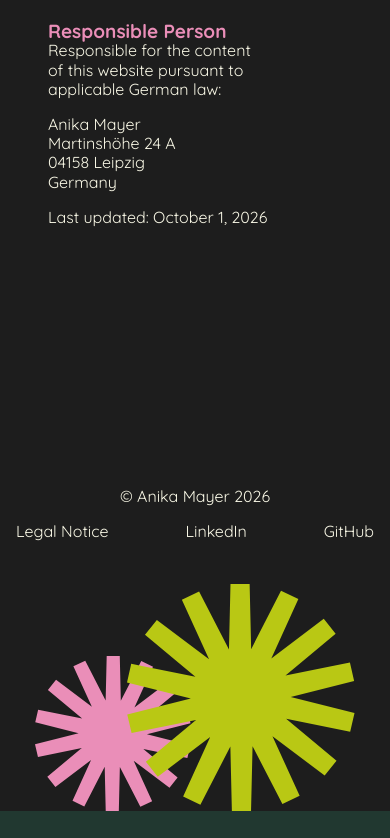
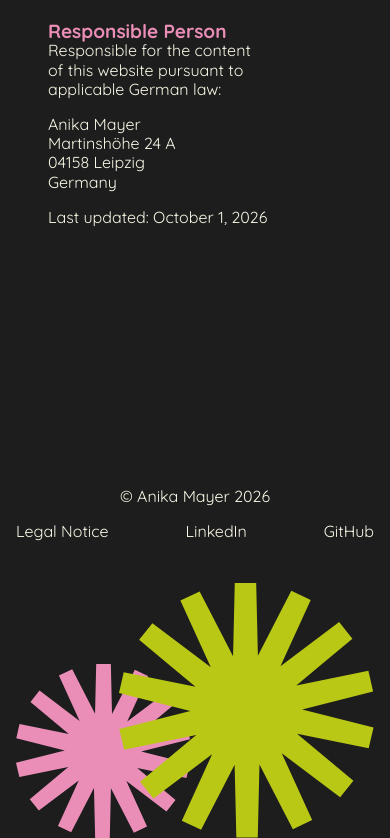
Before and after one commit to AnikaMayer/Portfolio, an Angular app: page /legal-notice in a window 390 px wide. Shown: the part 2383-3221 px from the top of the page. Before the commit the page ends 3194 px from the top, so only its background shows below. Built offline with nearby package versions, Linux system fonts and the light colour scheme.

Commit message:
style: footer tablet responsive

```diff
--- a/src/app/layout/footer/footer.scss
+++ b/src/app/layout/footer/footer.scss
@@ -12,10 +12,13 @@
   background-color: $bgDark;
 
   .content {
-    display: grid;
-    grid-template-columns: 1fr 1fr 1fr;
+    display: flex;
+    justify-content: space-between;
     align-items: end;
-    padding: 0 clamp(16px, calc(-21.333px + 9.333vw), 72px) 56px;
+    // display: grid;
+    // grid-template-columns: 1fr 1fr 1fr;
+    // align-items: end;
+    padding: 0 clamp(16px, calc(-21.333px + 9.333vw), 72px);
     position: relative;
 
     @include mobile {
@@ -41,32 +44,32 @@
       // width: clamp(200px, calc(-72px + 34vw), 370px);
     }
 
-    @include mobileFooter {
+    @include mobile {
       width: 100%;
-      height: 230px;
-      position: absolute;
-      bottom: 0;
-    }
-
-    @include mobile {
-      width: 320px;
-      min-height: 230px;
+      height: clamp(230px, calc(108.481px + 37.975vw), 260px);
       position: relative;
       bottom: 0;
       margin-top: 24px;
+    }
+
+    @include mobileFooter {
+      width: 100%;
+      height: clamp(230px, calc(108.481px + 37.975vw), 260px);
+      position: relative;
+      bottom: 0;
     }
 
     svg {
       position: absolute;
       bottom: 0;
 
-      @include mobileFooter {
-        transform: translateY(0);
-      }
+      // @include mobileFooter {
+      //   transform: translateY(0);
+      // }
 
-      @include mobile {
-        transform: translateY(0);
-      }
+      // @include mobile {
+      //   transform: translateY(0);
+      // }
     }
 
     &--left {
@@ -75,15 +78,13 @@
       //   width: clamp(172px, calc(166.667px + 1.333vw), 180px);
       width: 48.6%;
       height: auto;
-      transform: translateY(31%);
+      // transform: translateY(31%);
       left: 0;
 
       @include mobileFooter {
-        // width: 145px;
-        // width: 172px;
-        // height: 172px;
         width: auto;
         height: 67.616%;
+        // left: clamp(0px, calc(83.478px - 10.87vw), 40px);
       }
 
       @include mobile {
@@ -100,16 +101,12 @@
       height: auto;
       //   left: 105px;
       right: 0;
-      transform: translateY(21%);
+      // transform: translateY(21%);
 
       @include mobileFooter {
         width: auto;
         height: 100%;
-        // width: 190px;
-        // left: unset;
-        // right: 0;
-        // width: 251px;
-        // height: 251px;
+        // right: clamp(0px, calc(83.478px - 10.87vw), 40px);
       }
 
       @include mobile {
@@ -121,9 +118,11 @@
 
   &__name {
     text-align: center;
+    padding-bottom: 56px;
 
     @include mobile {
       order: 2;
+      padding-bottom: 0;
     }
   }
 
@@ -131,6 +130,7 @@
     display: flex;
     justify-content: flex-end;
     gap: 32px;
+    padding-bottom: 56px;
 
     a:hover {
       color: $highlightLight;
@@ -140,6 +140,8 @@
       order: 1;
       width: 100%;
       justify-content: space-between;
+      padding-bottom: 0;
+      // margin-bottom: 24px;
       // margin-bottom: 292px;
     }
   }
```
